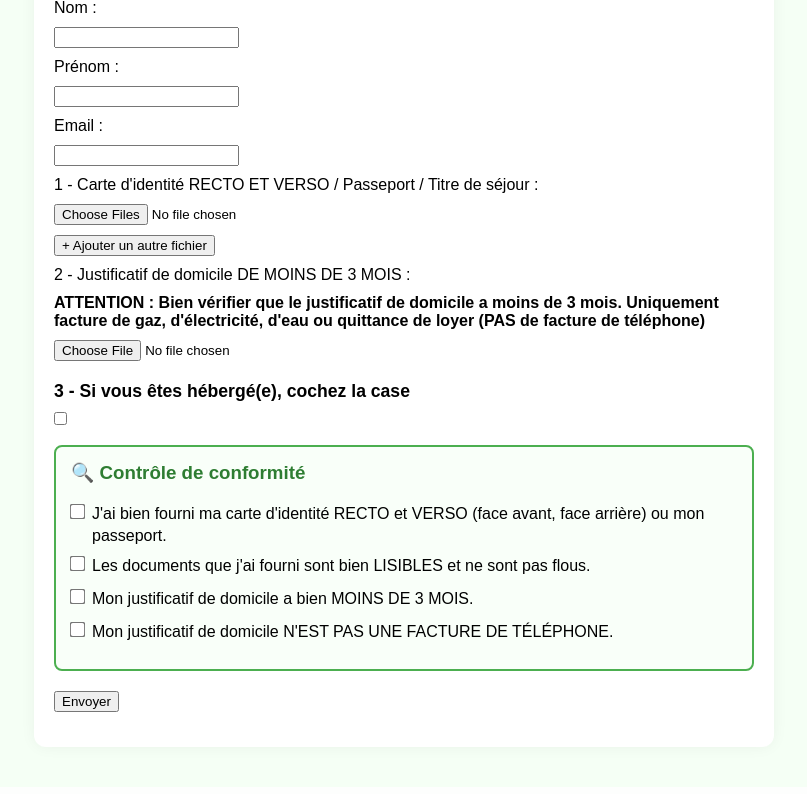
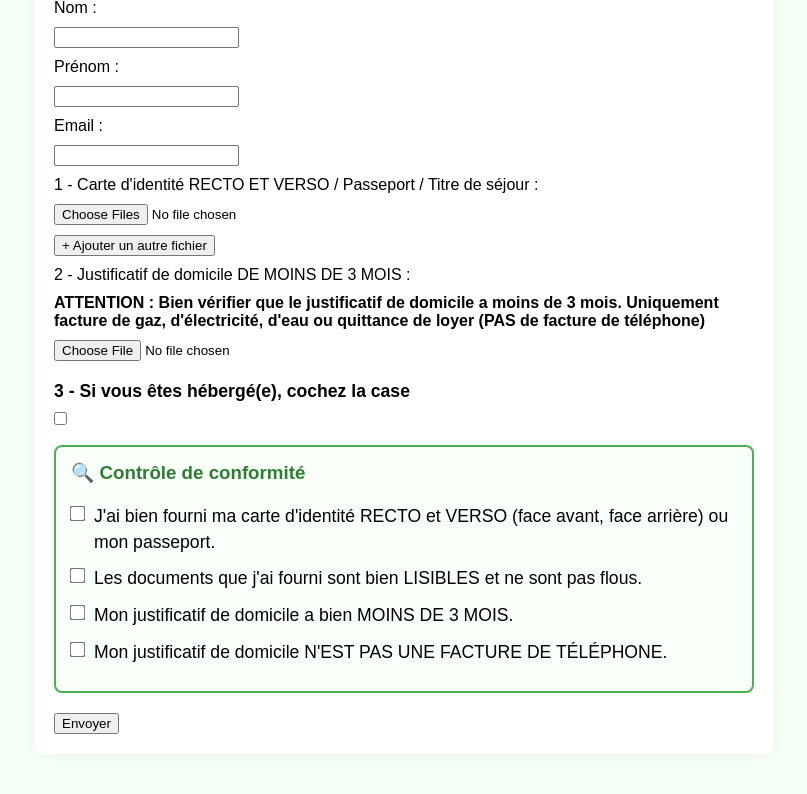
Before and after one commit to integraleacademy/CNAPSV5, a Flask app: page / in a window 1280 px wide. Shown: the part 298-1092 px from the top of the page, without its empty margins (236-1043 px from the left). Before the commit the page ends 1047 px from the top, so only its background shows below. Run offline with Flask 3, Linux system fonts and the light colour scheme; parts of the project's set-up code (start-up, migrations or seed data) failed here and were passed over.

Commit message:
Update index.html

```diff
--- a/templates/index.html
+++ b/templates/index.html
@@ -23,13 +23,17 @@
         }
         .conformite-box label {
             display: flex;
-            align-items: flex-start; /* case alignée en haut */
-            gap: 8px;
-            margin: 8px 0;
-            line-height: 1.4;
+            align-items: flex-start;
+            gap: 10px;
+            margin: 10px 0;
+            font-size: 1.1em !important;   /* ✅ force taille uniforme */
+            font-weight: normal !important; /* ✅ évite l’influence du <strong> précédent */
+            line-height: 1.5;
+            color: #000;
         }
         .conformite-box input[type="checkbox"] {
-            margin-top: 2px;
+            margin-top: 4px;
+            flex-shrink: 0;
             transform: scale(1.2);
         }
 </style>
@@ -39,18 +43,7 @@
             section.style.display = document.getElementById("heberge").checked ? "block" : "none";
         }
 
-        function showMessage() {
-            const message = document.getElementById("message");
-            message.innerText = "Votre dossier est en cours d'envoi...";
-        }
-
         window.addEventListener("DOMContentLoaded", () => {
-            const params = new URLSearchParams(window.location.search);
-            if (params.get("submitted") === "true") {
-                document.getElementById("message").innerText = "Votre dossier a bien été transmis.";
-            }
-
-            // Validation cases conformité
             const form = document.querySelector("form");
             form.addEventListener("submit", function (e) {
                 const checks = document.querySelectorAll(".check-conformite");
@@ -71,7 +64,7 @@
     <img alt="Logo Intégrale Academy" src="/static/logo_integrale_academy.png" style="height: 150px; display: block; margin: 0 auto 20px auto;"/>
     <h2 style="text-align: center; margin-bottom: 30px; font-size: 1.8em;">Formulaire de dépôt CNAPS</h2>
 
-    <form action="/submit" enctype="multipart/form-data" method="POST" onsubmit="showMessage()" style="text-align: left; margin-top: 20px;">
+    <form action="/submit" enctype="multipart/form-data" method="POST" style="text-align: left; margin-top: 20px;">
         <label>Nom :</label><input name="nom" required type="text"/>
         <label>Prénom :</label><input name="prenom" required type="text"/>
         <label>Email :</label><input name="email" required type="email"/>
@@ -110,7 +103,6 @@
         </div>
 
         <button type="submit">Envoyer</button>
-        <div id="message-area" style="font-size: 1.3em; margin-top: 15px; font-weight: bold; text-align: center;"></div>
     </form>
 </div>
 
```
